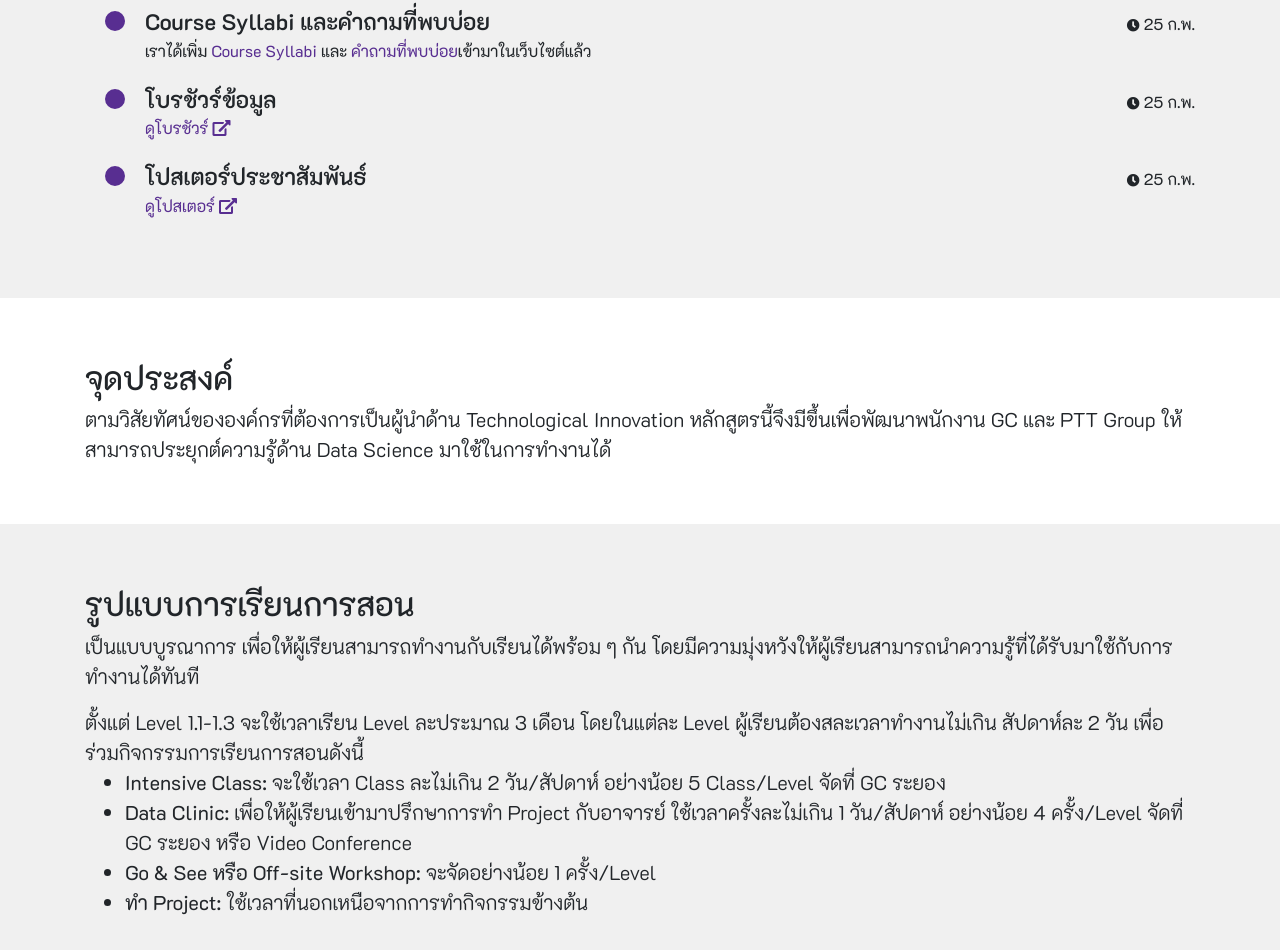
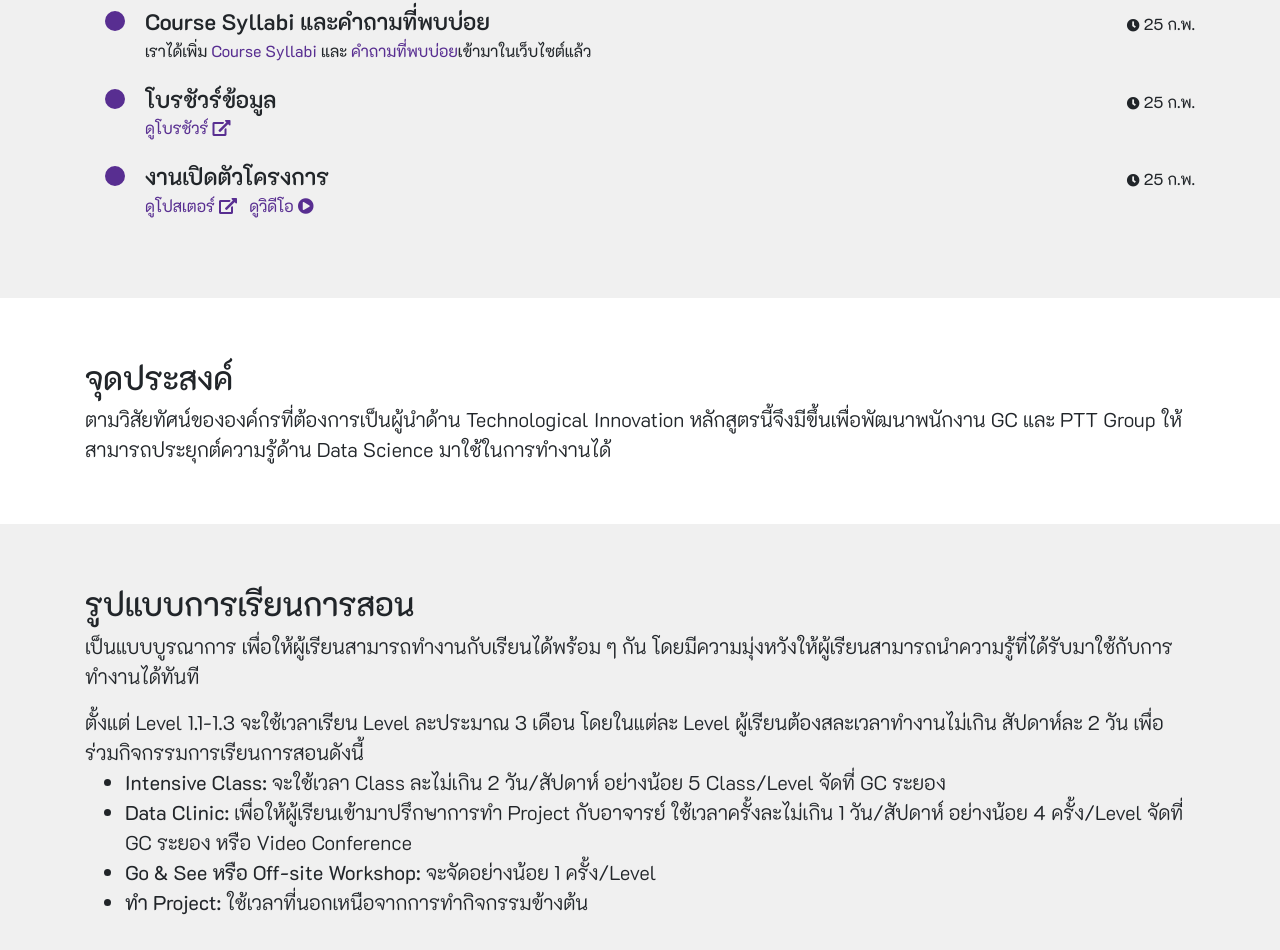
Before and after one commit to gc-vistec/gc-vistec.github.io, a Vue app: page / in a window 1280 px wide. Shown: the part 991-1941 px from the top of the page. Built offline with nearby package versions, Linux system fonts and the light colour scheme; what vue-scrollactive would draw is missing.

Commit message:
Add link to kickstart event video

```diff
--- a/src/components/Home/News.vue
+++ b/src/components/Home/News.vue
@@ -37,8 +37,8 @@ export default {
           datetime: '25 ก.พ.'
         },
         {
-          title: 'โปสเตอร์ประชาสัมพันธ์',
-          content: '<a href="' + require('../../assets/dex-spark-poster.jpg') + '" target="_blank">ดูโปสเตอร์ <i class="fas fa-external-link-alt"></i></a>',
+          title: 'งานเปิดตัวโครงการ',
+          content: '<a href="' + require('../../assets/dex-spark-poster.jpg') + '" target="_blank">ดูโปสเตอร์ <i class="fas fa-external-link-alt"></i></a> <a class="ml-2" href="https://vistec-my.sharepoint.com/:v:/g/personal/pasita_c_vistec_ac_th/Ee0mdEChl95JqknMvTSIFGQBUWyYXanrHheUr2ts2HO3SQ?e=fySbrt" target="_blank">ดูวิดีโอ <i class="fas fa-play-circle"></i></a>',
           datetime: '25 ก.พ.'
         }
       ]
```
